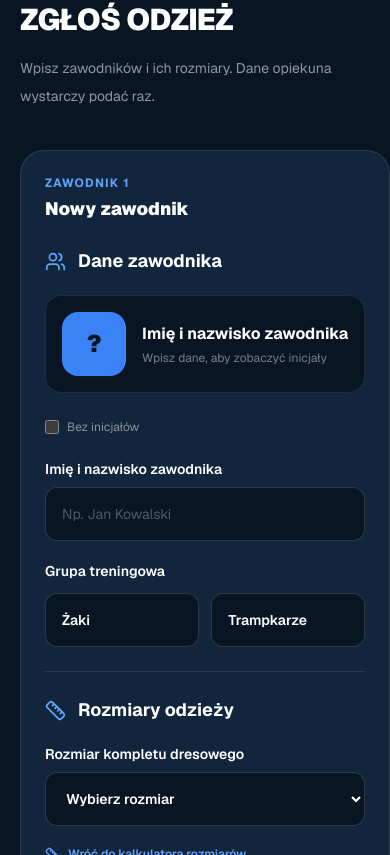
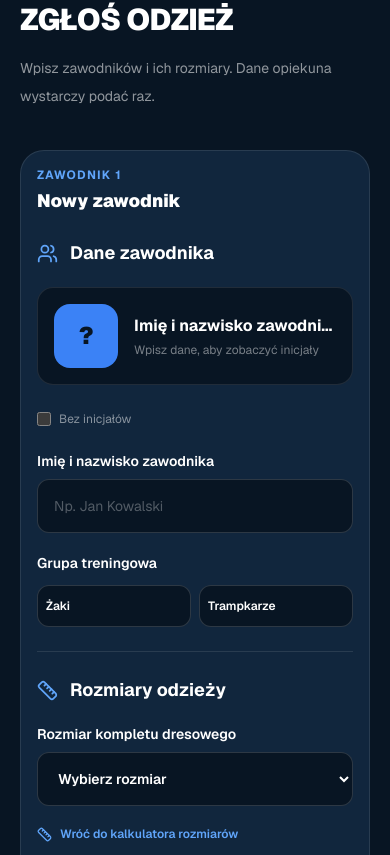
Before and after one commit to adiczq/dresy, a Next.js app: page / in a window 390 px wide. Shown: the part 4449-5304 px from the top of the page. Built offline with nearby package versions, Linux system fonts and the light colour scheme.

Commit message:
fix: improve mobile order form responsiveness

```diff
--- a/src/components/OrderForm.tsx
+++ b/src/components/OrderForm.tsx
@@ -272,11 +272,11 @@ export default function OrderForm({
   return (
     <section
       id="zamowienie"
-      className="scroll-mt-28 border-b border-white/10 bg-club-bg"
+      className="bg-club-bg scroll-mt-28 border-b border-white/10"
     >
       <div className="mx-auto max-w-7xl px-5 py-20 md:px-8">
         <div className="mb-10">
-          <p className="mb-3 text-xs font-bold tracking-[0.2em] text-club-accent uppercase">
+          <p className="text-club-accent mb-3 text-xs font-bold tracking-[0.2em] uppercase">
             Formularz klubowy
           </p>
 
@@ -289,10 +289,10 @@ export default function OrderForm({
           </p>
         </div>
 
-        <div className="grid gap-6 lg:grid-cols-[1.15fr_0.85fr] lg:items-start">
+        <div className="grid min-w-0 grid-cols-1 gap-6 lg:grid-cols-[minmax(0,1.15fr)_minmax(0,0.85fr)] lg:items-start">
           <form
             onSubmit={handlePreview}
-            className="space-y-8 rounded-3xl border border-white/10 bg-club-surface p-6 md:p-8"
+            className="bg-club-surface w-full min-w-0 space-y-8 rounded-3xl border border-white/10 p-4 sm:p-6 md:p-8"
           >
             {currentPlayers.map((player, index) => (
               <div
@@ -324,7 +324,7 @@ export default function OrderForm({
               <button
                 type="button"
                 onClick={addPlayer}
-                className="flex w-full items-center justify-center gap-2 rounded-xl border border-dashed border-club-accent/50 px-5 py-4 text-sm font-bold text-club-accent transition hover:bg-club-accent/10"
+                className="border-club-accent/50 text-club-accent hover:bg-club-accent/10 flex w-full items-center justify-center gap-2 rounded-xl border border-dashed px-5 py-4 text-sm font-bold transition"
               >
                 <UserRoundPlus size={19} />
                 Dodaj kolejnego zawodnika
@@ -348,7 +348,7 @@ export default function OrderForm({
 
             <div className="rounded-xl border border-white/10 bg-white/[0.03] p-4">
               <p className="flex gap-2 text-xs leading-6 text-white/50">
-                <Info size={17} className="mt-1 shrink-0 text-club-accent" />
+                <Info size={17} className="text-club-accent mt-1 shrink-0" />
                 Dane zawodników i opiekuna zostaną zapisane po kliknięciu
                 „Zapisz zgłoszenie”. Pomiary nie są zapisywane.
               </p>
@@ -362,7 +362,7 @@ export default function OrderForm({
 
             <button
               type="submit"
-              className="flex w-full items-center justify-center gap-3 rounded-xl bg-club-primary px-6 py-4 text-sm font-extrabold text-club-on-primary hover:bg-club-primary-hover"
+              className="bg-club-primary text-club-on-primary hover:bg-club-primary-hover flex w-full items-center justify-center gap-3 rounded-xl px-6 py-4 text-sm font-extrabold"
             >
               Sprawdź zgłoszenie
               <ArrowRight size={18} />
--- a/src/components/order/PlayerCard.tsx
+++ b/src/components/order/PlayerCard.tsx
@@ -71,10 +71,10 @@ export default function PlayerCard({
   ];
 
   return (
-    <div className="space-y-6">
+    <div className="w-full min-w-0 space-y-6">
       <div className="flex items-center justify-between gap-3">
         <div>
-          <p className="text-xs font-bold tracking-widest text-club-accent uppercase">
+          <p className="text-club-accent text-xs font-bold tracking-widest uppercase">
             Zawodnik {index + 1}
           </p>
           <h3 className="mt-1 text-lg font-black">
@@ -122,7 +122,7 @@ export default function PlayerCard({
                   className={`flex items-center justify-between rounded-xl border p-4 text-sm font-semibold transition ${
                     active
                       ? "border-club-accent bg-club-accent/10 text-club-accent"
-                      : "border-white/15 bg-club-bg text-white/70 hover:border-white/40"
+                      : "bg-club-bg border-white/15 text-white/70 hover:border-white/40"
                   }`}
                 >
                   <span className="flex items-center gap-3">
--- a/src/components/order/PlayerDetails.tsx
+++ b/src/components/order/PlayerDetails.tsx
@@ -23,13 +23,13 @@ export default function PlayerDetails({
   const playerInitials = getPlayerInitials(playerName);
 
   return (
-    <div>
+    <div className="w-full min-w-0">
       <div className="mb-5 flex items-center gap-3">
         <Users size={21} className="text-club-accent" />
         <h3 className="text-lg font-bold">Dane zawodnika</h3>
       </div>
-      <div className="mb-6 flex items-center gap-4 rounded-2xl border border-white/10 bg-club-bg p-4">
-        <div className="flex h-16 w-16 shrink-0 items-center justify-center rounded-2xl bg-club-primary text-2xl font-black text-club-on-primary transition-all">
+      <div className="bg-club-bg mb-6 flex items-center gap-4 rounded-2xl border border-white/10 p-4">
+        <div className="bg-club-primary text-club-on-primary flex h-16 w-16 shrink-0 items-center justify-center rounded-2xl text-2xl font-black transition-all">
           {noInitials ? "—" : playerInitials || "?"}
         </div>
         <div className="min-w-0">
@@ -50,11 +50,11 @@ export default function PlayerDetails({
           type="checkbox"
           checked={noInitials}
           onChange={(event) => setNoInitials(event.target.checked)}
-          className="h-3.5 w-3.5 accent-club-accent"
+          className="accent-club-accent h-3.5 w-3.5"
         />
         Bez inicjałów
       </label>
-      <div className="grid gap-5 sm:grid-cols-2">
+      <div className="grid min-w-0 grid-cols-1 gap-5 sm:grid-cols-2">
         <div className="sm:col-span-2">
           <label
             htmlFor={`${idPrefix}-player-name`}
@@ -69,24 +69,24 @@ export default function PlayerDetails({
             value={playerName}
             onChange={(event) => setPlayerName(event.target.value)}
             placeholder="Np. Jan Kowalski"
-            className="w-full rounded-xl border border-white/15 bg-club-bg px-4 py-4 text-sm text-white outline-none placeholder:text-white/30 focus:border-club-accent"
+            className="bg-club-bg focus:border-club-accent w-full rounded-xl border border-white/15 px-4 py-4 text-sm text-white outline-none placeholder:text-white/30"
           />
         </div>
 
-        <fieldset className="sm:col-span-2">
+        <fieldset className="min-w-0 sm:col-span-2">
           <legend className="mb-3 text-sm font-semibold">
             Grupa treningowa
           </legend>
-          <div className="grid grid-cols-2 gap-3">
+          <div className="grid min-w-0 grid-cols-2 gap-2 sm:gap-3">
             {["Żaki", "Trampkarze"].map((name) => {
               const active = group === name;
               return (
                 <label
                   key={name}
-                  className={`flex cursor-pointer items-center justify-between rounded-xl border px-4 py-4 text-sm font-semibold transition-colors focus-within:ring-2 focus-within:ring-club-accent ${
+                  className={`focus-within:ring-club-accent flex min-w-0 cursor-pointer items-center justify-between gap-1 rounded-xl border px-2 py-3 text-xs font-semibold transition-colors focus-within:ring-2 sm:px-4 sm:py-4 sm:text-sm ${
                     active
                       ? "border-club-accent bg-club-accent/10 text-club-accent"
-                      : "border-white/15 bg-club-bg text-white hover:border-club-accent/50"
+                      : "bg-club-bg hover:border-club-accent/50 border-white/15 text-white"
                   }`}
                 >
                   <input
```
